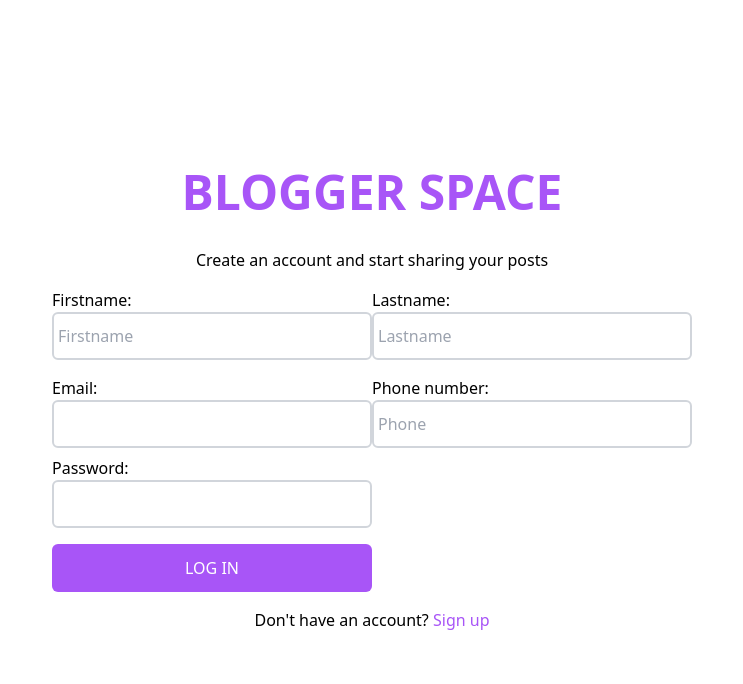
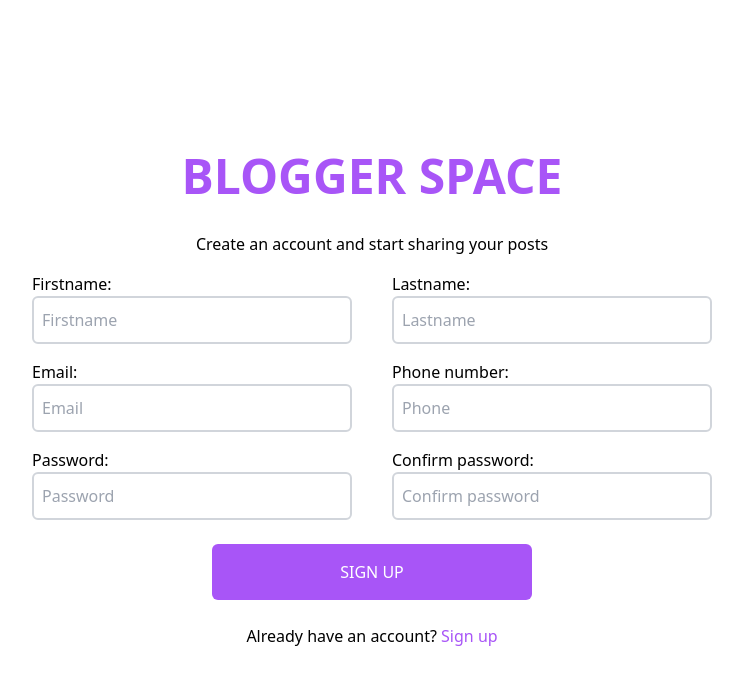
Before and after one commit to Prince-Kd/my-blog, a Next.js app: page /sign_up in a window 1280 px wide. Shown: the top 684 px of the page, without its empty margins (268-1011 px from the left). Built offline with nearby package versions, Linux system fonts and the light colour scheme.

Commit message:
addition of sign up form in sign_up.js

```diff
--- a/components/header.js
+++ b/components/header.js
@@ -101,10 +101,12 @@ export default function Header() {
           <div className="h-12 w-12 rounded-full flex justify-center items-center border-purple-500 border-2 text-center">
             {user && user.photoURL ? (
               <Image src={user.photoURL} alt="MK" width={12} height={12} />
-            ) : (
+            ) : user && user.displayName ? (
               `${user.displayName.charAt(0).toUpperCase()}${user.displayName
-                .split(" ")[1].charAt(0).toUpperCase()}`
-            )}
+                .split(" ")[1]
+                .charAt(0)
+                .toUpperCase()}`
+            ) : null}
           </div>
           <button
             type="button"
--- a/firebaseConfig.js
+++ b/firebaseConfig.js
@@ -22,16 +22,15 @@ export async function loginUser(email, password) {
           profilePhoto: `${user.photoURL}`,
         })
       );
-      return user;
     })
     .catch((error) => {
       var errorCode = error.code;
       var errorMessage = error.message;
-      swal(errorCode, errorMessage, "error");
+      swal("Auht error", errorMessage, "error");
     });
 }
 
-export function createUser(firstname, lastname, email, password) {
+export async function createUser(firstname, lastname, email, password) {
   firebase
     .auth()
     .createUserWithEmailAndPassword(email, password)
@@ -63,7 +62,6 @@ export function createUser(firstname, lastname, email, password) {
                       profilePhoto: `${newUser.photoURL}`,
                     })
                   );
-                  return newUser;
             })
         })
         .catch((error) => {
@@ -73,7 +71,7 @@ export function createUser(firstname, lastname, email, password) {
     .catch((error) => {
       var errorCode = error.code;
       var errorMessage = error.message;
-      swal(errorCode, errorMessage, "error");
+      swal("Auth error", errorMessage, "error");
     });
 }
 
--- a/pages/log_in.js
+++ b/pages/log_in.js
@@ -11,10 +11,8 @@ export default function LogIn() {
 
     const handleSubmit = (e) => {
         e.preventDefault()
-        loginUser(email, password).then((user) => {
-            if(user){
+        loginUser(email, password).then(() => {
                 router.push('/')
-            }
         })
     }
   return (
--- a/pages/sign_up.js
+++ b/pages/sign_up.js
@@ -2,6 +2,7 @@ import { useRouter } from "next/router";
 import Link from "next/link";
 import { createUser } from "../firebaseConfig";
 import { useState } from "react";
+import swal from "sweetalert";
 
 export default function SignUp() {
   const router = useRouter();
@@ -13,16 +14,23 @@ export default function SignUp() {
   const [password, setPassword] = useState();
   const [confirmPassword, setConfirmPassWord] = useState();
 
+  const [hide, setHide] = useState(true)
+
   const handleSubmit = (e) => {
     e.preventDefault();
-    createUser(firstname, lastname, email, password).then((user) => {
-      if (user) {
+    if (password == confirmPassword) {
+      createUser(firstname, lastname, email, password).then(() => {
+          swal(
+              "",
+              "Sign up successful!",
+              "success"
+          )
           router.push("/");
+      });
     }
-    });
   };
   return (
-    <div className="flex flex-col justify-center items-center h-screen my-auto">
+    <div className="flex flex-col justify-center items-center h-screen my-auto mx-auto">
       <h1 className="text-5xl text-purple-500 text-center font-bold ">
         BLOGGER SPACE{" "}
       </h1>
@@ -37,19 +45,20 @@ export default function SignUp() {
               type={"text"}
               required
               placeholder="Firstname"
-              className="rounded-md p-1 border-2 border-gray-300 focus:border-2 hover:border-purple-500 h-12 w-80"
+              className="rounded-md p-1 border-2 border-gray-300 focus:border-2 hover:border-purple-500 h-12 w-80 px-2"
               onChange={(e) => {
                 setFirstname(e.target.value);
               }}
             />
           </div>
+          <div className="w-10"></div>
           <div className="flex flex-col">
             <label>Lastname:</label>
             <input
               type={"text"}
               required
               placeholder="Lastname"
-              className="rounded-md p-1 border-2 border-gray-300 focus:border-2 hover:border-purple-500 h-12 w-80"
+              className="rounded-md p-1 border-2 border-gray-300 focus:border-2 hover:border-purple-500 h-12 w-80 px-2"
               onChange={(e) => {
                 setLastname(e.target.value);
               }}
@@ -63,50 +72,76 @@ export default function SignUp() {
             <input
               type={"text"}
               required
-              className="rounded-md p-1 border-2 border-gray-300 focus:border-2 hover:border-purple-500 h-12 w-80"
+              placeholder="Email"
+              className="rounded-md p-1 border-2 border-gray-300 focus:border-2 hover:border-purple-500 h-12 w-80 px-2"
               onChange={(e) => {
                 setEmail(e.target.value);
               }}
             />
           </div>
+          <div className="w-10"></div>
           <div className="flex flex-col">
             <label>Phone number:</label>
             <input
               type={"text"}
               required
               placeholder="Phone"
-              className="rounded-md p-1 border-2 border-gray-300 focus:border-2 hover:border-purple-500 h-12 w-80"
+              className="rounded-md p-1 border-2 border-gray-300 focus:border-2 hover:border-purple-500 h-12 w-80 px-2"
               onChange={(e) => {
                 setPhone(e.target.value);
               }}
             />
           </div>
         </div>
-        <div className="h-2"></div>
-        <div className="flex flex-row">
-
-        </div>
+        <div className="h-4"></div>
+        <div className="flex flex-row justify-around items-center">
           <div className="flex flex-col">
             <label>Password:</label>
             <input
               type={"password"}
               required
-            className="rounded-md p-1 border-2 border-gray-300 focus:border-2 hover:border-purple-500 h-12 w-80"
+              placeholder="Password"
+              className="rounded-md p-1 border-2 border-gray-300 focus:border-2 hover:border-purple-500 h-12 w-80 px-2"
               onChange={(e) => {
                 setPassword(e.target.value);
               }}
             />
           </div>
-        <div className="h-4"></div>
+          <div className="w-10"></div>
+          <div className="flex flex-col">
+            <label>Confirm password:</label>
             <input
-          className="bg-purple-500 rounded-md h-12 w-80 text-center cursor-pointer text-white font-medium"
+              type={"password"}
+              required
+              placeholder="Confirm password"
+              className="rounded-md p-1 border-2 border-gray-300 focus:border-2 hover:border-purple-500 h-12 w-80 px-2"
+              onChange={(e) => {
+                if(password != e.target.value){
+                    setHide(false)
+                }else{
+                    setHide(true)
+                    setConfirmPassWord(e.target.value);
+                }
+
+              }}
+            />
+          </div>
+        </div>
+        {!hide ? (<div className="text-sm text-red-500 text-right">Passwords do not match</div>) : null}
+
+        <div className="h-6"></div>
+        <div className="flex flex-row items-center justify-center">
+          <input
+            className="bg-purple-500 rounded-md h-14 w-80 text-center cursor-pointer text-white font-medium "
             type={"submit"}
-          value={"LOG IN"}
+            value={"SIGN UP"}
           />
-        <div className="h-4"></div>
+        </div>
+
+        <div className="h-6"></div>
         <div className="text-center">
-          Don't have an account?{" "}
-          <Link href={"/sign_up"}>
+          Already have an account?{" "}
+          <Link href={"/log_in"}>
             <a className="text-purple-500 text-center">Sign up</a>
           </Link>
         </div>
```
Lines whose indentation alone changed are shown as unchanged.
